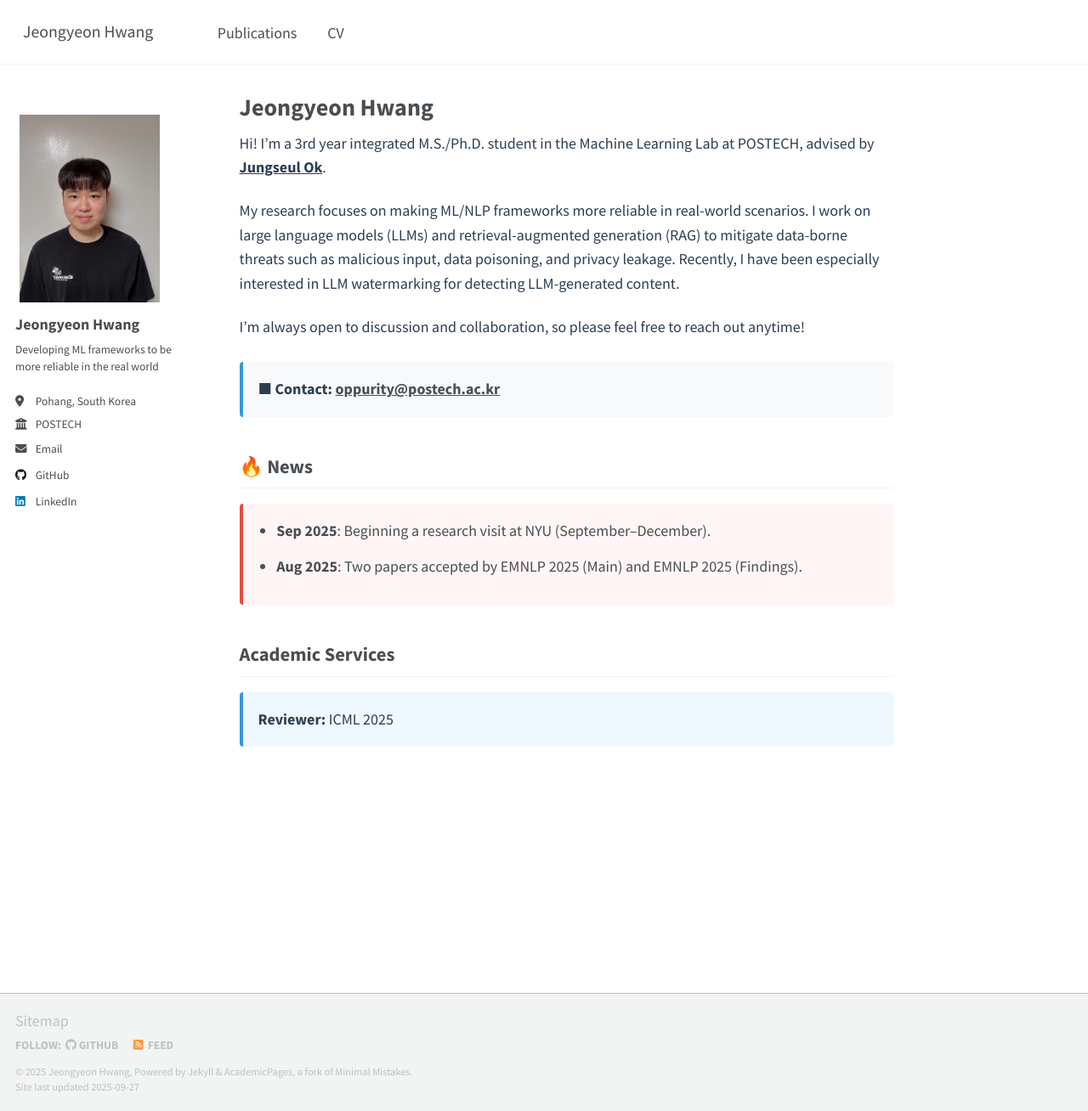
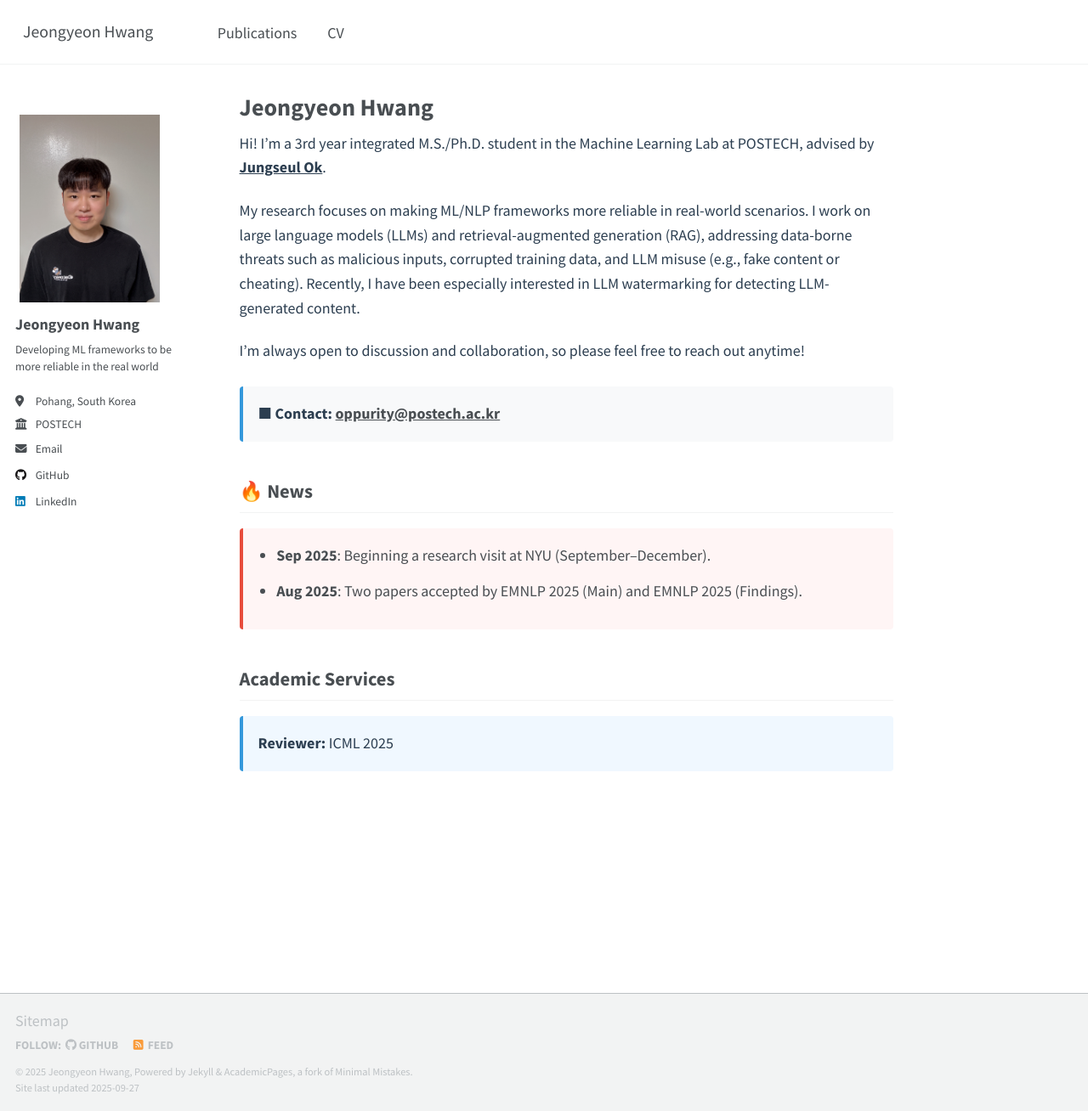
Before and after one commit to oppurity12/oppurity12.github.io, a Jekyll site: the page built from _pages/about.md, in a window 1280 px wide and 1308 px high. Shown: the whole window at 85% size. Built offline with Jekyll 4.4.1, drawn with Linux system fonts in a browser that asks for light colours; a script that is not in the unit is left out.

Commit message:
about me

```diff
--- a/_pages/about.md
+++ b/_pages/about.md
@@ -43,7 +43,8 @@ redirect_from:
 
 Hi! I'm a 3rd year integrated M.S./Ph.D. student in the Machine Learning Lab at POSTECH, advised by [Jungseul Ok](https://sites.google.com/view/jungseulok).
 
-My research focuses on making ML/NLP frameworks more reliable in real-world scenarios. I work on large language models (LLMs) and retrieval-augmented generation (RAG) to mitigate data-borne threats such as malicious input, data poisoning, and privacy leakage. Recently, I have been especially interested in LLM watermarking for detecting LLM-generated content.
+
+My research focuses on making ML/NLP frameworks more reliable in real-world scenarios. I work on large language models (LLMs) and retrieval-augmented generation (RAG), addressing data-borne threats such as malicious inputs, corrupted training data, and LLM misuse (e.g., fake content or cheating).  Recently, I have been especially interested in LLM watermarking for detecting LLM-generated content.
 
 I'm always open to discussion and collaboration, so please feel free to reach out anytime!
 
```
